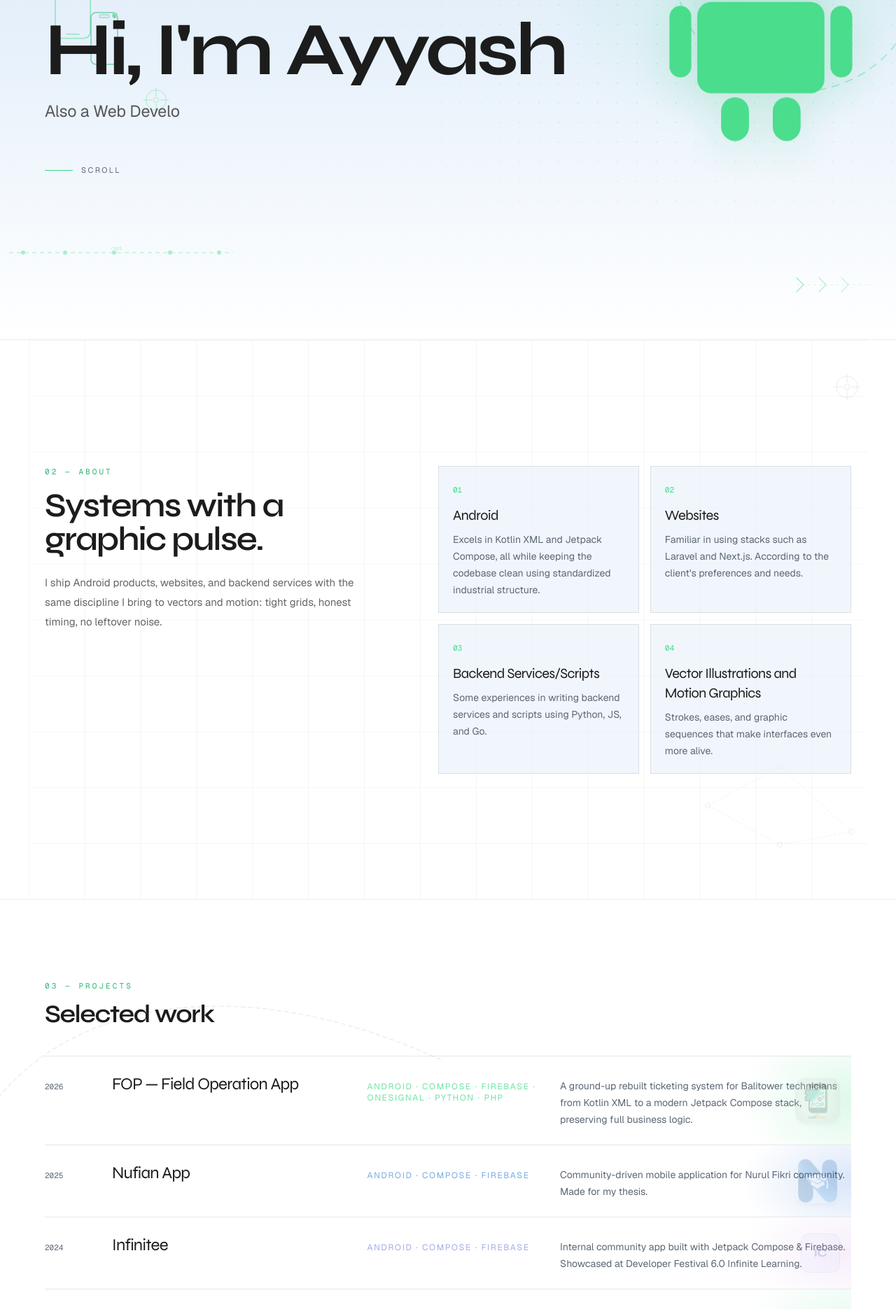
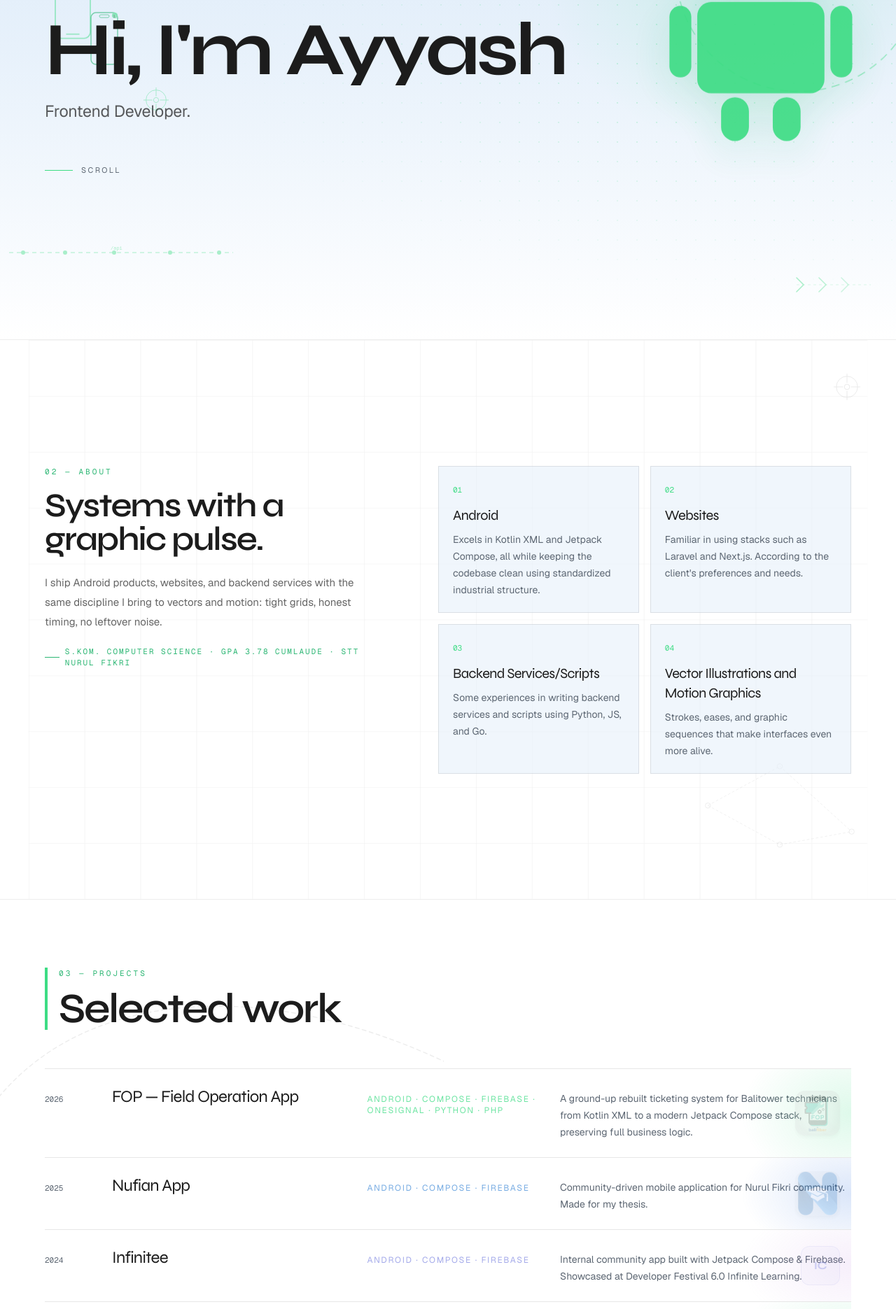
Before and after one commit to miregitgud/mire-portfolio, a Next.js app: page / in a window 1280 px wide. Shown: the part 315-2186 px from the top of the page at 70% size. Built offline with nearby package versions, Linux system fonts and the light colour scheme.

Commit message:
feat: apply design improvements — typewriter, footer CTA, project accent bar, section callouts

```diff
--- a/components/portfolio.tsx
+++ b/components/portfolio.tsx
@@ -89,6 +89,10 @@ export function Portfolio() {
                 discipline I bring to vectors and motion: tight grids, honest
                 timing, no leftover noise.
               </p>
+              <p className="mt-5 inline-flex items-center gap-2 font-mono text-[11px] tracking-[0.18em] text-mint uppercase">
+                <span className="h-px w-6 bg-mint" />
+                S.Kom. Computer Science &middot; GPA 3.78 Cumlaude &middot; STT Nurul Fikri
+              </p>
             </div>
           </Reveal>
           <Reveal delay={0.15}>
@@ -130,17 +134,17 @@ export function Portfolio() {
         </div>
         <div className="mx-auto w-full max-w-6xl py-24">
           <Reveal delay={0}>
-            <div>
+            <div className="border-l-4 border-lime pl-4">
               <p className="font-mono text-[11px] tracking-[0.28em] text-mint uppercase">
                 03 — Projects
               </p>
-              <h2 className="mt-3 font-display text-4xl font-semibold tracking-[-0.04em]">
+              <h2 className="mt-3 font-display text-5xl md:text-6xl font-semibold tracking-[-0.04em]">
                 Selected work
               </h2>
             </div>
           </Reveal>
           <Reveal delay={0.12}>
-            <ul className="mt-10 divide-y divide-paper/10 border-y border-paper/10">
+            <ul className="mt-14 divide-y divide-paper/10 border-y border-paper/10">
             {projects.map((project) => (
               <li key={project.title}>
                 <a
@@ -148,6 +152,12 @@ export function Portfolio() {
                   className="group relative grid gap-2 py-6 md:grid-cols-[5.5rem_1.2fr_0.9fr_1.4fr] md:items-baseline overflow-hidden"
                   style={{ "--project-accent": project.accent } as React.CSSProperties}
                 >
+                  {/* left accent bar */}
+                  <span
+                    className="absolute left-0 top-0 bottom-0 w-[3px] opacity-0 group-hover:opacity-100 transition-opacity duration-300"
+                    style={{background: project.accent}}
+                    aria-hidden="true"
+                  />
                   {/* icon overlay — always faintly visible at bottom-right, brightens on hover */}
                   <span
                     className="pointer-events-none absolute right-0 bottom-0 top-0 w-40 md:w-56 flex items-center justify-end pr-4"
@@ -161,7 +171,8 @@ export function Portfolio() {
                       <img
                         src={project.icon}
                         alt=""
-                        className="relative z-10 h-16 w-16 rounded-[22%] shadow-md opacity-20 group-hover:opacity-60 transition-opacity duration-500"
+                        className="relative z-10 h-16 w-16 rounded-[22%] shadow-md opacity-20 group-hover:opacity-60 transition-opacity duration-500 bg-paper/10"
+                        loading="lazy"
                       />
                     ) : (
                       <span className="relative z-10 flex h-14 w-14 items-center justify-center rounded-[22%] font-display text-base font-bold tracking-tight transition-all duration-500"
@@ -280,7 +291,7 @@ export function Portfolio() {
                 05 — Footer
               </p>
               <h2 className="mt-4 font-display text-[clamp(2.4rem,7vw,6rem)] leading-[0.9] font-semibold tracking-[-0.05em]">
-                Let&apos;s connect.
+                Open to Android &amp; frontend roles &mdash; let&apos;s talk.
               </h2>
             </div>
           </Reveal>
--- a/lib/content.ts
+++ b/lib/content.ts
@@ -1,8 +1,8 @@
 export const roles = [
-  "I'm an Android Developer.",
-  "Also a Web Developer.",
-  "Yes, I also do Vector illustrations and Motion graphics too.",
-  "Let's connect and drink some black coffee! :)",
+  "Android Developer.",
+  "Frontend Developer.",
+  "Vector Illustrator & Motion Designer.",
+  "Let's grab some coffee and build something. :)",
 ] as const;
 
 export const nav = [
```
